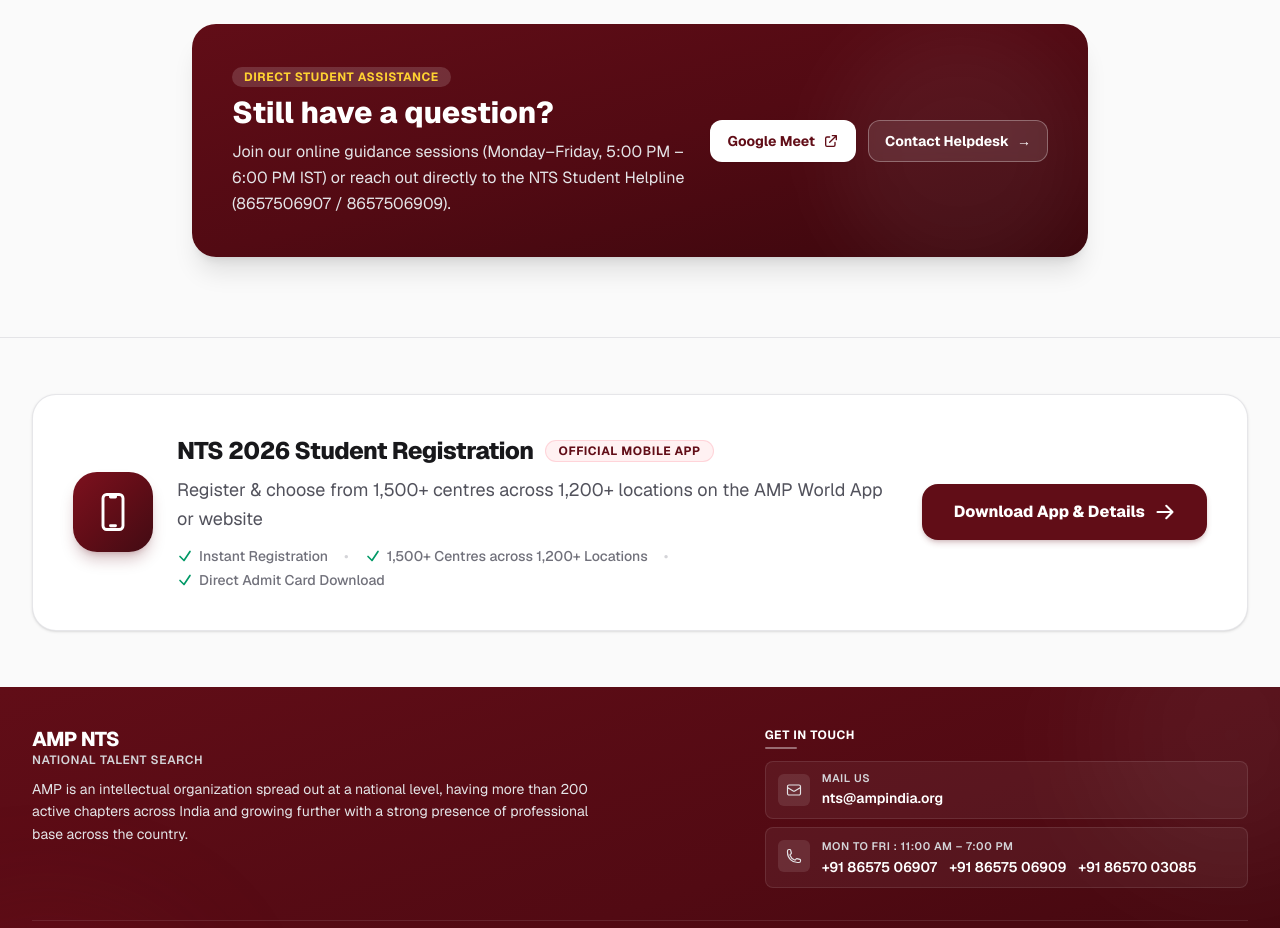
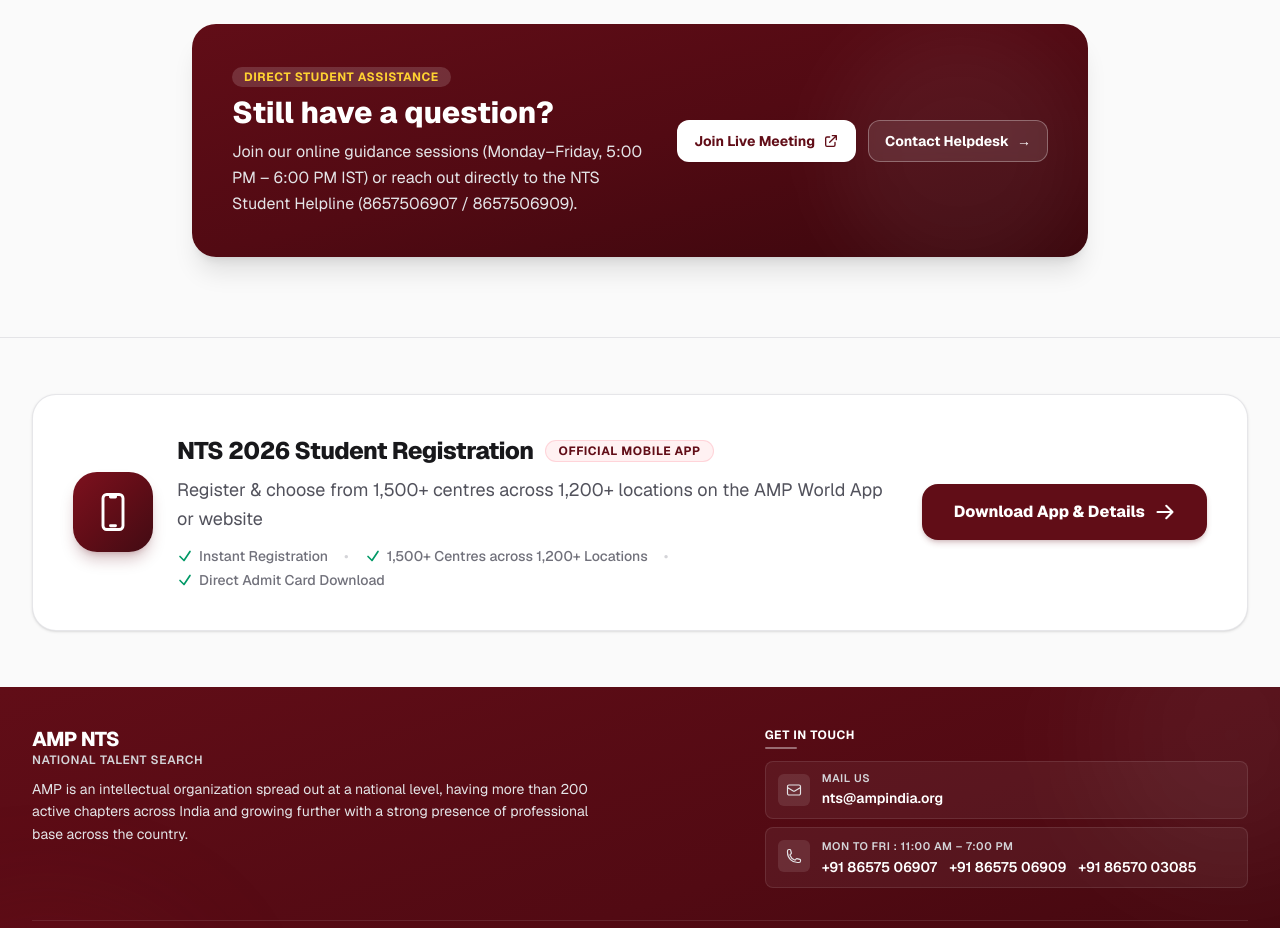
Before and after one commit to ansariafzal-ka/AMP-World-NTS-Web-Application-, a Next.js app: page /FAQs in a window 1280 px wide. Shown: the part 5760-6688 px from the top of the page. Built offline with nearby package versions, Linux system fonts and the light colour scheme.

Commit message:
Update live meeting link to HelplineAMPNTS and label to Join Live Meeting

```diff
--- a/src/app/(public)/FAQs/page.tsx
+++ b/src/app/(public)/FAQs/page.tsx
@@ -214,12 +214,12 @@
                 <Button
                   variant="secondary"
                   size="md"
-                  href="https://tinyurl.com/HelplineNTS2026"
+                  href="https://tinyurl.com/HelplineAMPNTS"
                   target="_blank"
                   rel="noopener noreferrer"
                   className="w-full sm:w-auto shadow-md"
                 >
-                  <span>Google Meet</span>
+                  <span>Join Live Meeting</span>
                   <svg className="w-4 h-4" fill="none" viewBox="0 0 24 24" stroke="currentColor">
                     <path strokeLinecap="round" strokeLinejoin="round" strokeWidth={2} d="M10 6H6a2 2 0 00-2 2v10a2 2 0 002 2h10a2 2 0 002-2v-4M14 4h6m0 0v6m0-6L10 14" />
                   </svg>
--- a/src/components/faqs/FaqData.tsx
+++ b/src/components/faqs/FaqData.tsx
@@ -388,12 +388,12 @@
                 <span>
                   Join Link:{" "}
                   <a
-                    href="https://tinyurl.com/HelplineNTS2026"
+                    href="https://tinyurl.com/HelplineAMPNTS"
                     target="_blank"
                     rel="noopener noreferrer"
                     className={linkClass}
                   >
-                    Google Meet
+                    Join Live Meeting
                   </a>
                 </span>
               </li>
@@ -423,12 +423,12 @@
                 <span>
                   Join Link:{" "}
                   <a
-                    href="https://tinyurl.com/HelplineNTS2026"
+                    href="https://tinyurl.com/HelplineAMPNTS"
                     target="_blank"
                     rel="noopener noreferrer"
                     className={linkClass}
                   >
-                    Google Meet
+                    Join Live Meeting
                   </a>
                 </span>
               </li>
```
